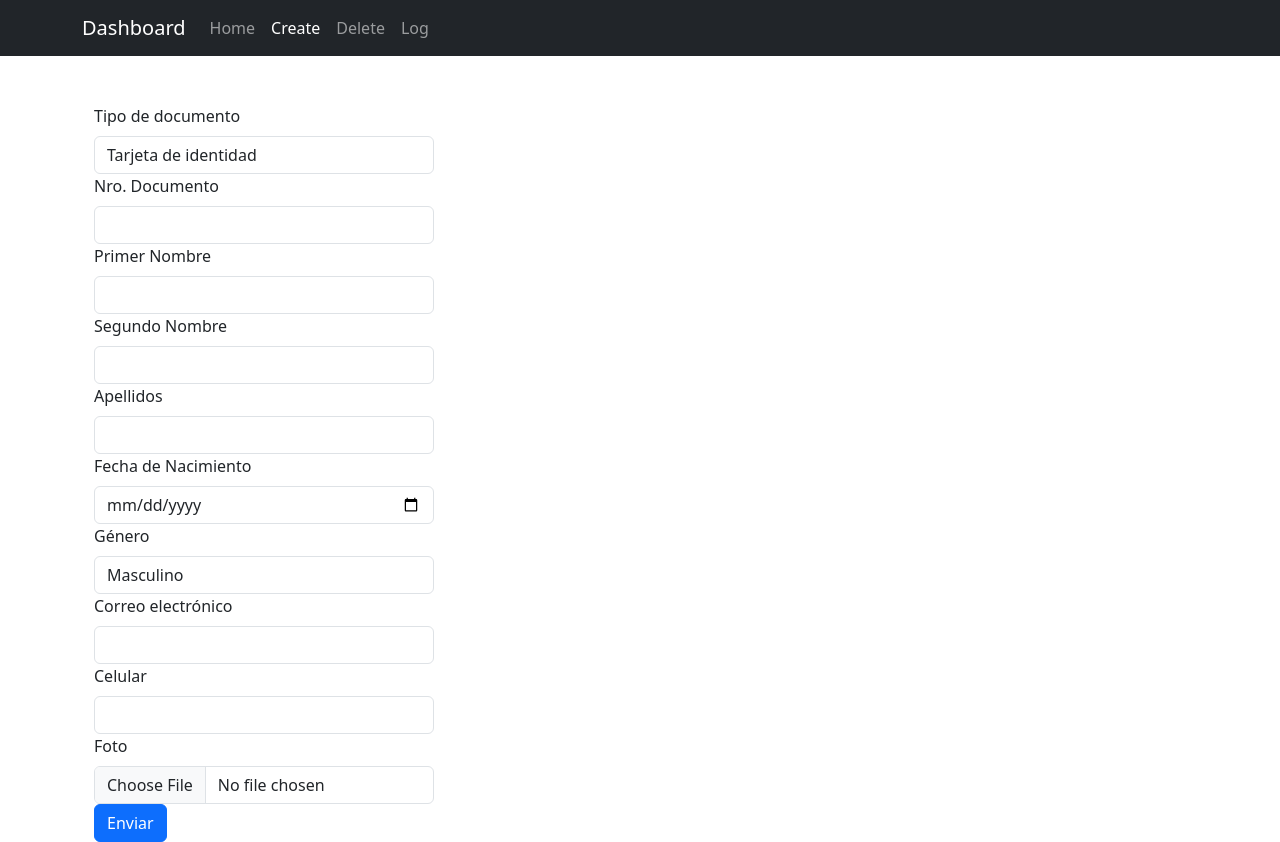
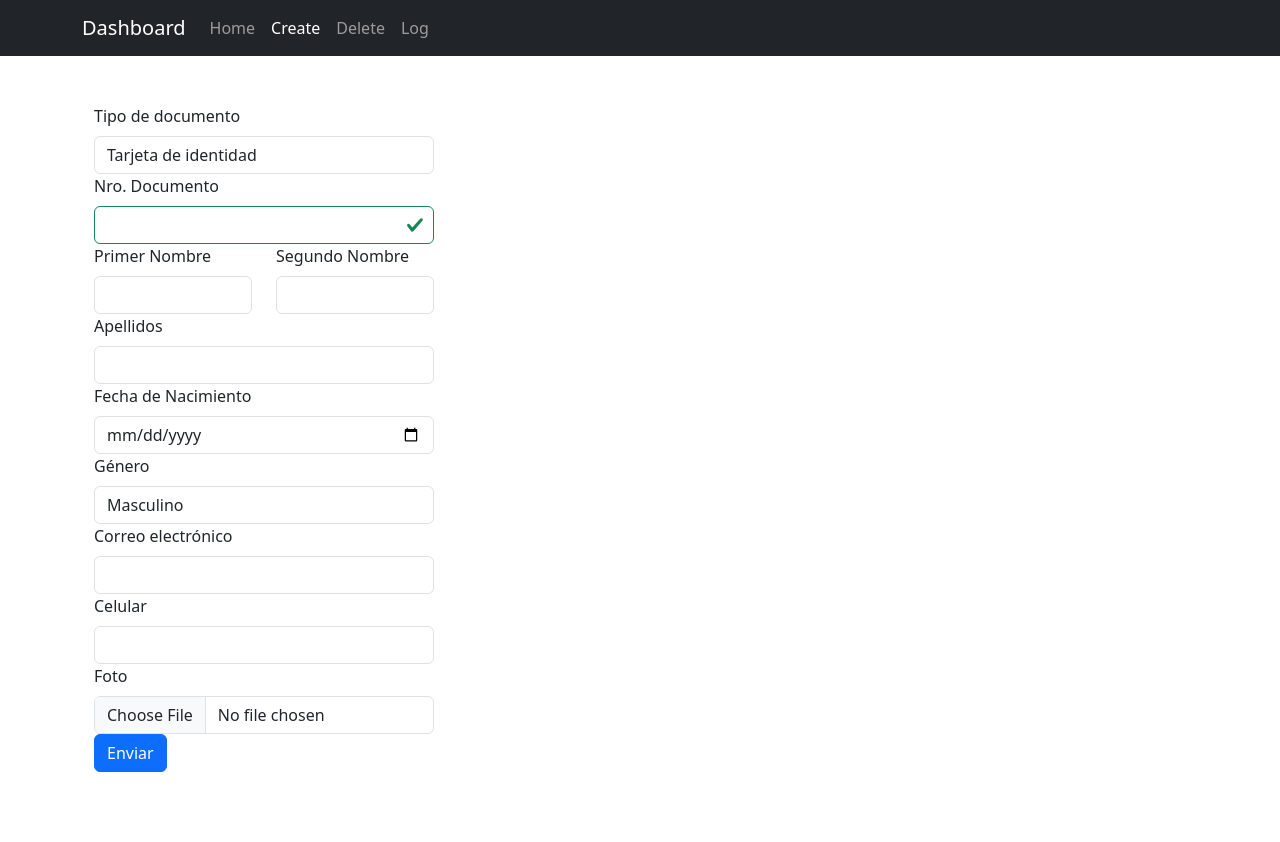
Before and after one commit to Bryamv/Dashboard_FrontEnd, a React (Vite) app: page /create in a window 1280 px wide. After the commit the page ends 800 px from the top, so only its background shows below. Built offline with nearby package versions, Linux system fonts and the light colour scheme.

Commit message:
validado parte del formulario con stilos

```diff
--- a/src/components/CreateForm.jsx
+++ b/src/components/CreateForm.jsx
@@ -1,56 +1,106 @@
 import { Form, Button, Container, Row, Col } from "react-bootstrap";
-import { useState } from "react";
-
+import { useState, useEffect } from "react";
+import { useForm } from "react-hook-form";
+import "./style.css";
 function CreateForm() {
   const [image, setImage] = useState(null);
+  const {
+    register,
+    handleSubmit,
+    setValue,
+    formState: { errors },
+  } = useForm();
+
+  const onSubmit = (data) => {
+    console.log(data);
+  };
+
+  //controlar la imagen que se sube
   const handleImageChange = (e) => {
+    console.log("se escogio imagen");
     if (e.target.files && e.target.files[0]) {
       let img = e.target.files[0];
       setImage(URL.createObjectURL(img));
+      setValue("photo", e.target.files[0]);
     }
   };
-
+  //fin de controlar la imagen que se sube
+  useEffect(() => {
+    register("photo");
+  }, [register]);
   return (
     <Container>
       <Row className="justify-content-between">
         <Col md={8}>
-          <Form>
+          <Form onSubmit={handleSubmit(onSubmit)}>
             <Form.Group controlId="formDocumentType">
               <Form.Label>Tipo de documento</Form.Label>
-              <Form.Control as="select">
+              <Form.Control
+                as="select"
+                {...register("documentType", {
+                  required: "Este campo es obligatorio",
+                })}
+                isInvalid={!!errors.documentType}
+              >
                 <option>Tarjeta de identidad</option>
                 <option>Cédula</option>
               </Form.Control>
+              {errors.document && (
+                <Form.Control.Feedback type="invalid">
+                  {errors.document.message}
+                </Form.Control.Feedback>
+              )}
             </Form.Group>
 
             <Form.Group controlId="formDocumentNumber">
               <Form.Label>Nro. Documento</Form.Label>
-              <Form.Control type="text" />
+              <Form.Control
+                type="text"
+                isValid={!errors.document}
+                isInvalid={!!errors.document}
+                {...register("document", {
+                  required: "Este campo es obligatorio",
+                  pattern: {
+                    value: /^[0-9]{1,10}$/,
+                    message: "Debe ser un número y no mayor de 10 caracteres",
+                  },
+                })}
+              />
+              {errors.document && (
+                <Form.Control.Feedback type="invalid">
+                  {errors.document.message}
+                </Form.Control.Feedback>
+              )}
             </Form.Group>
-
+            <Row>
+              <Col>
                 <Form.Group controlId="formFirstName">
                   <Form.Label>Primer Nombre</Form.Label>
-              <Form.Control type="text" />
+                  <Form.Control type="text" {...register("firstName")} />
                 </Form.Group>
+              </Col>
 
+              <Col>
                 <Form.Group controlId="formSecondName">
                   <Form.Label>Segundo Nombre</Form.Label>
-              <Form.Control type="text" />
+                  <Form.Control type="text" {...register("secondName")} />
                 </Form.Group>
+              </Col>
+            </Row>
 
             <Form.Group controlId="formLastName">
               <Form.Label>Apellidos</Form.Label>
-              <Form.Control type="text" />
+              <Form.Control type="text" {...register("lastName")} />
             </Form.Group>
 
             <Form.Group controlId="formBirthDate">
               <Form.Label>Fecha de Nacimiento</Form.Label>
-              <Form.Control type="date" />
+              <Form.Control type="date" {...register("birthDate")} />
             </Form.Group>
 
             <Form.Group controlId="formGender">
               <Form.Label>Género</Form.Label>
-              <Form.Control as="select">
+              <Form.Control as="select" {...register("gender")}>
                 <option>Masculino</option>
                 <option>Femenino</option>
                 <option>No binario</option>
@@ -60,12 +110,12 @@ function CreateForm() {
 
             <Form.Group controlId="formEmail">
               <Form.Label>Correo electrónico</Form.Label>
-              <Form.Control type="email" />
+              <Form.Control type="email" {...register("email")} />
             </Form.Group>
 
             <Form.Group controlId="formPhone">
               <Form.Label>Celular</Form.Label>
-              <Form.Control type="tel" />
+              <Form.Control type="tel" {...register("phone")} />
             </Form.Group>
             <Form.Group controlId="formPhoto">
               <Form.Label>Foto</Form.Label>
@@ -73,6 +123,8 @@ function CreateForm() {
                 type="file"
                 accept="image/*"
                 onChange={handleImageChange}
+
+                //verificar esto con el chatl
               />
             </Form.Group>
 
--- /dev/null
+++ b/src/components/style.css
@@ -0,0 +1,6 @@
+.error {
+  color: red;
+  font-size: 12px;
+  margin-top: 5px;
+  margin-bottom: 0;
+}
```
Lines whose indentation alone changed are shown as unchanged.
